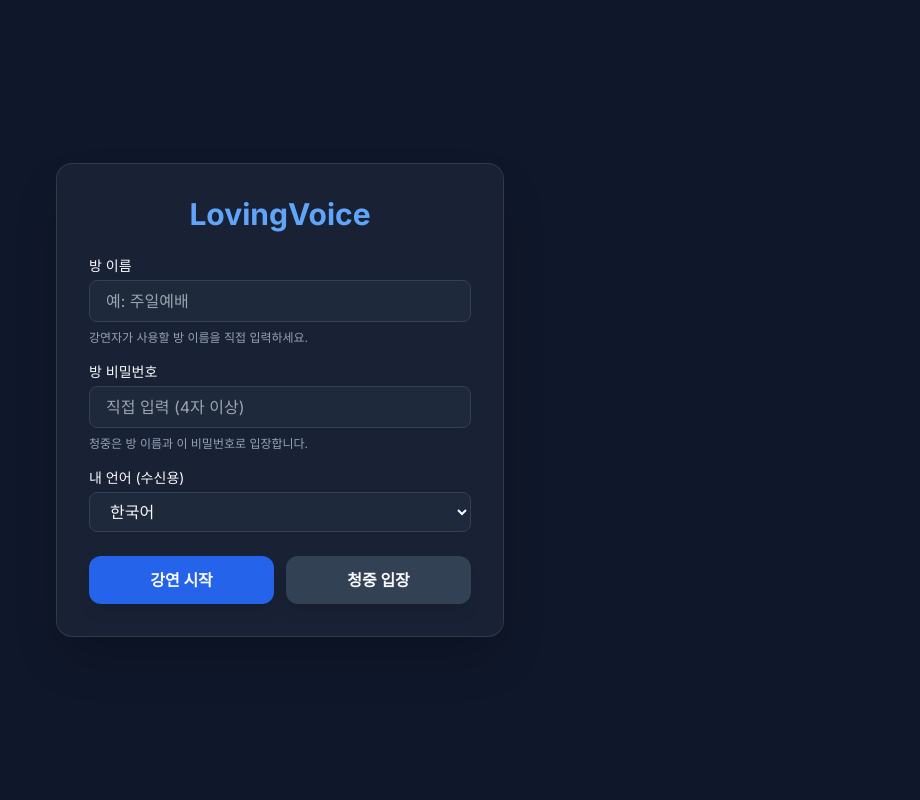
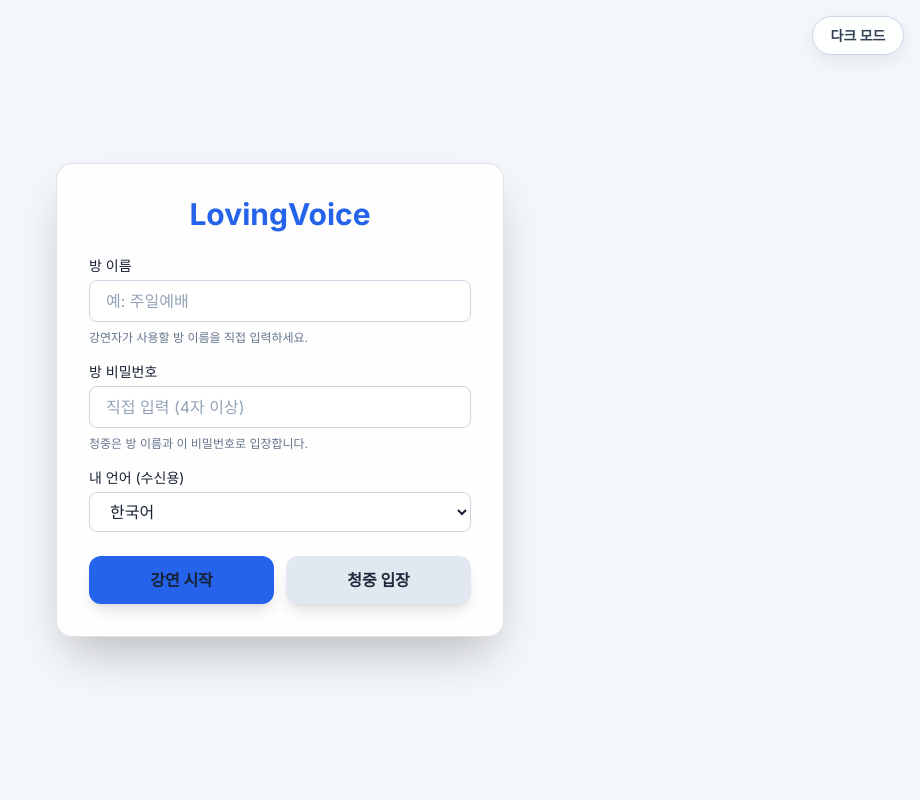
Before and after one commit to Anomi-LCB/LovingVoice, a FastAPI app: page / in a window 1280 px wide. Shown: the whole page, without its empty margins (360-1280 px from the left). Run offline with FastAPI, Linux system fonts and the light colour scheme.

Commit message:
Add light and dark themes

```diff
--- a/app/templates/index.html
+++ b/app/templates/index.html
@@ -1,20 +1,84 @@
 <!DOCTYPE html>
-<html lang="ko">
+<html lang="ko" data-theme="light">
 <head>
     <meta charset="UTF-8">
     <meta name="viewport" content="width=device-width, initial-scale=1.0">
     <title>LovingVoice - 실시간 AI 통역</title>
     <link rel="icon" href="data:,">
+    <script>
+        try {
+            if (localStorage.getItem('lovingvoice:theme') === 'dark') {
+                document.documentElement.dataset.theme = 'dark';
+            }
+        } catch (error) {}
+    </script>
     <link rel="stylesheet" href="/app.css">
     <link href="https://fonts.googleapis.com/css2?family=Inter:wght@400;600;700&family=Noto+Sans+KR:wght@400;700&display=swap" rel="stylesheet">
     <style>
-        body { font-family: 'Inter', 'Noto Sans KR', sans-serif; background-color: #0f172a; color: #f8fafc; }
-        .glass { background: rgba(30, 41, 59, 0.7); backdrop-filter: blur(12px); border: 1px solid rgba(255, 255, 255, 0.1); }
+        html { color-scheme: light; }
+        html[data-theme="dark"] { color-scheme: dark; }
+        body {
+            font-family: 'Inter', 'Noto Sans KR', sans-serif;
+            background-color: #f4f7fb;
+            color: #172033;
+            transition: background-color 180ms ease, color 180ms ease;
+        }
+        .glass {
+            background: rgba(255, 255, 255, 0.88);
+            backdrop-filter: blur(12px);
+            border: 1px solid rgba(15, 23, 42, 0.12);
+        }
+        html[data-theme="dark"] body { background-color: #0f172a; color: #f8fafc; }
+        html[data-theme="dark"] .glass { background: rgba(30, 41, 59, 0.7); border-color: rgba(255, 255, 255, 0.1); }
+
+        html[data-theme="light"] .bg-slate-800 { background-color: #ffffff; }
+        html[data-theme="light"] .bg-slate-700 { background-color: #e2e8f0; color: #1e293b; }
+        html[data-theme="light"] .hover\:bg-slate-600:hover { background-color: #cbd5e1; }
+        html[data-theme="light"] .hover\:bg-slate-700:hover { background-color: #e2e8f0; }
+        html[data-theme="light"] .bg-blue-950 { background-color: #eff6ff; color: #1d4ed8; }
+        html[data-theme="light"] .hover\:bg-blue-900:hover { background-color: #dbeafe; }
+        html[data-theme="light"] .border-slate-700 { border-color: #cbd5e1; }
+        html[data-theme="light"] .border-slate-600 { border-color: #94a3b8; }
+        html[data-theme="light"] .border-blue-800 { border-color: #bfdbfe; }
+        html[data-theme="light"] .text-slate-400 { color: #64748b; }
+        html[data-theme="light"] .text-blue-400 { color: #2563eb; }
+        html[data-theme="light"] .text-blue-300 { color: #2563eb; }
+        html[data-theme="light"] .text-blue-100 { color: #1e3a8a; }
+        html[data-theme="light"] input,
+        html[data-theme="light"] select { color: #172033; }
+        html[data-theme="light"] input::placeholder { color: #94a3b8; }
+
+        .theme-toggle {
+            position: fixed;
+            top: 16px;
+            right: 16px;
+            z-index: 50;
+            min-width: 92px;
+            padding: 8px 14px;
+            border-radius: 999px;
+            border: 1px solid #cbd5e1;
+            background: rgba(255, 255, 255, 0.9);
+            color: #334155;
+            font-size: 0.875rem;
+            font-weight: 700;
+            box-shadow: 0 6px 20px rgba(15, 23, 42, 0.08);
+            transition: background-color 180ms ease, border-color 180ms ease, color 180ms ease;
+        }
+        .theme-toggle:hover { background: #f1f5f9; }
+        .theme-toggle:focus-visible { outline: 2px solid #3b82f6; outline-offset: 2px; }
+        html[data-theme="dark"] .theme-toggle {
+            border-color: #475569;
+            background: rgba(30, 41, 59, 0.92);
+            color: #f8fafc;
+            box-shadow: 0 6px 20px rgba(0, 0, 0, 0.2);
+        }
+        html[data-theme="dark"] .theme-toggle:hover { background: #334155; }
         .pulse-red { animation: pulse 2s cubic-bezier(0.4, 0, 0.6, 1) infinite; }
         @keyframes pulse { 0%, 100% { opacity: 1; } 50% { opacity: .5; } }
     </style>
 </head>
 <body class="min-h-screen flex flex-col items-center justify-center p-4">
+    <button id="theme_toggle" type="button" class="theme-toggle" onclick="toggleTheme()" aria-pressed="false">다크 모드</button>
     <div id="setup_box" class="glass p-8 rounded-2xl shadow-2xl w-full max-w-md">
         <h1 class="text-3xl font-bold mb-6 text-center text-blue-400">LovingVoice</h1>
         <div class="space-y-4">
@@ -123,6 +187,28 @@
         let downloadRecordingOnStop = false;
         let recordingSaved = false;
         const COMPLETED_CAPTION_HOLD_MS = 2200;
+
+        function applyTheme(theme, { persist = true } = {}) {
+            const nextTheme = theme === 'dark' ? 'dark' : 'light';
+            document.documentElement.dataset.theme = nextTheme;
+            const toggle = document.getElementById('theme_toggle');
+            if (toggle) {
+                const isDark = nextTheme === 'dark';
+                toggle.innerText = isDark ? '라이트 모드' : '다크 모드';
+                toggle.setAttribute('aria-pressed', String(isDark));
+                toggle.setAttribute('aria-label', isDark ? '라이트 모드로 전환' : '다크 모드로 전환');
+            }
+            if (persist) {
+                try {
+                    localStorage.setItem('lovingvoice:theme', nextTheme);
+                } catch (error) {}
+            }
+        }
+
+        function toggleTheme() {
+            const currentTheme = document.documentElement.dataset.theme;
+            applyTheme(currentTheme === 'dark' ? 'light' : 'dark');
+        }
 
         function setStatus(state, text) {
             const dot = document.getElementById('status_dot');
@@ -767,6 +853,7 @@
         }
 
         window.addEventListener('DOMContentLoaded', () => {
+            applyTheme(document.documentElement.dataset.theme, { persist: false });
             const params = new URLSearchParams(window.location.search);
             const room = cleanRoomId(params.get('room') || '');
             const language = params.get('lang');
```
